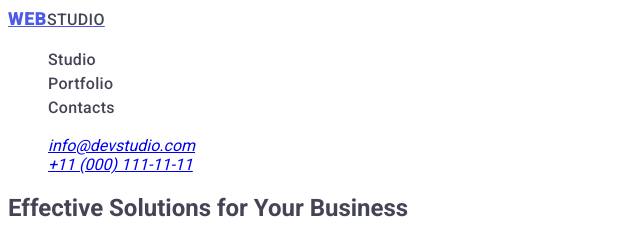
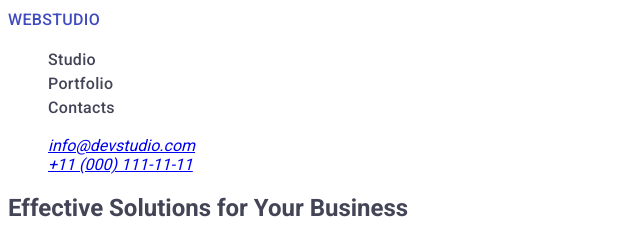
Before and after one commit to Levandowskyi/goit-markup-hw-02, a plain HTML site: page index.html in a window 1280 px wide. In both pictures the pointer is over the link "WEBSTUDIO". Shown: the top 239 px of the page, 0-640 px from the left. Drawn offline with Linux system fonts and the light colour scheme.

Commit message:
nav hover/focus

```diff
--- a/css/styles.css
+++ b/css/styles.css
@@ -10,6 +10,7 @@ body {
   --contact-link-color: #434455;
   --logo-web-color: #4d5ae5;
   --body-color: #434455;
+  --link-hover-focus-color:#404bbf;
 }
 
 .list {
@@ -38,3 +39,8 @@ body {
   letter-spacing: 0.02em;
   color: var(--contact-link-color);
 }
+
+.navigation .link:hover,
+.navigation .link:focus{
+color: var(--link-hover-focus-color);
+}
--- a/index.html
+++ b/index.html
@@ -21,7 +21,7 @@
       <!-- Navigation -->
 
       <nav class="navigation">
-        <a href="./index.html" class="logo">Web<span class="link">Studio</span></a>
+        <a href="./index.html" class="logo link">Web<span class="link">Studio</span></a>
         <ul class="list">
           <li class="item">
             <a href="./index.html" class="link">Studio</a>
```
